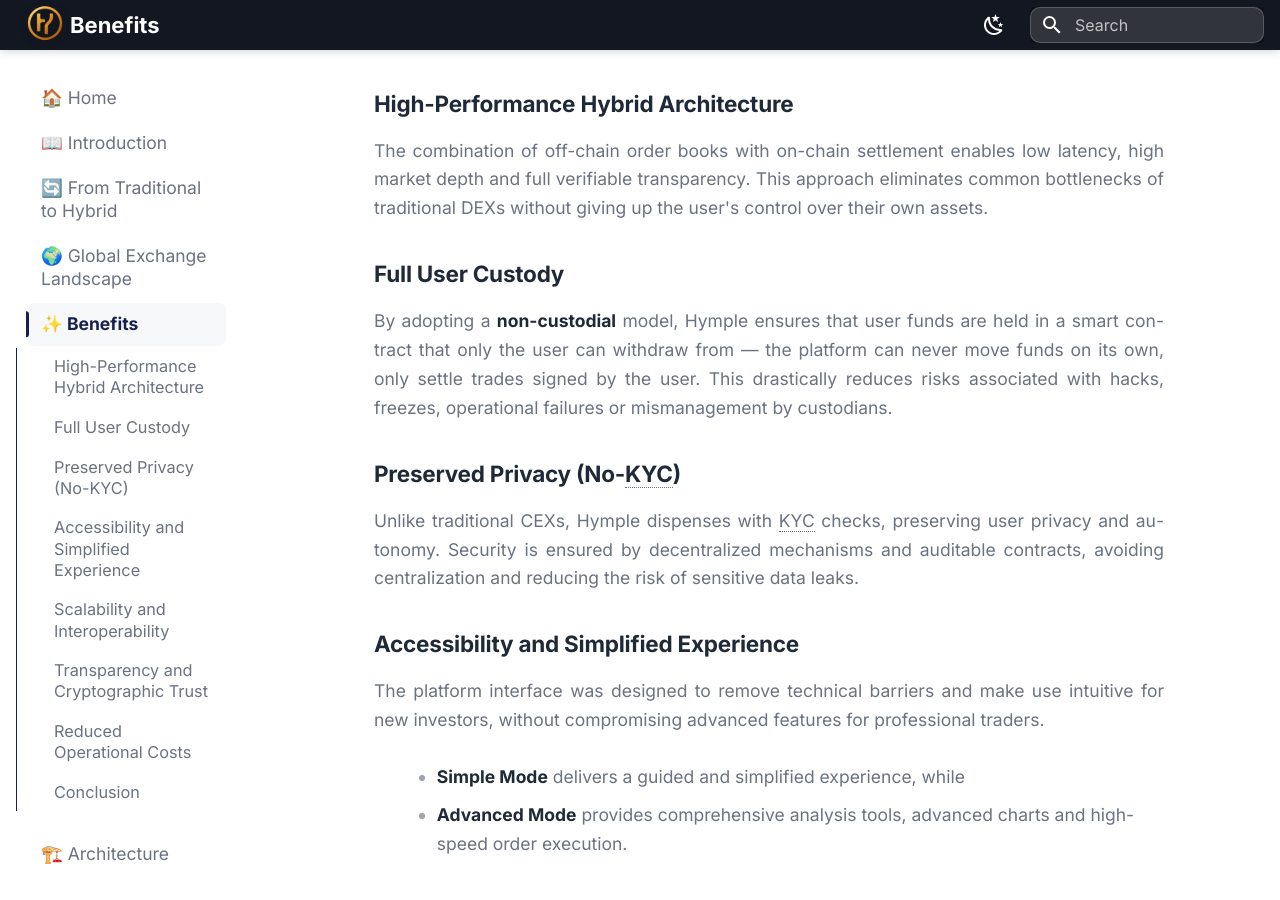
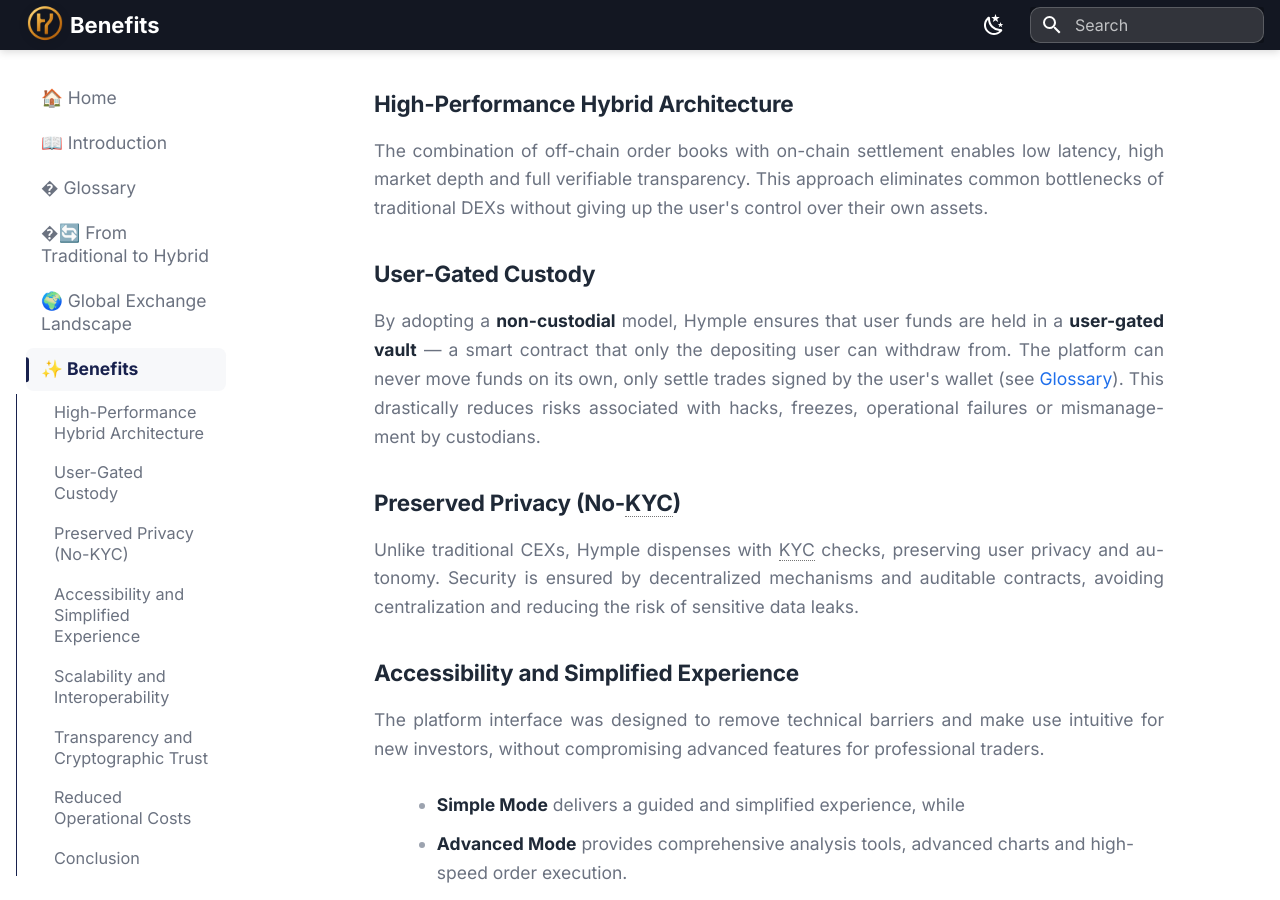
Before and after one commit to Hy-mple/hymple.docs, an MkDocs documentation site: the page built from docs/benefits.md, in a window 1280 px wide and 900 px high, scrolled down 346 px. Built offline with MkDocs 1.6.1 and Material for MkDocs 9.7.7, drawn with Linux system fonts in a browser that asks for light colours.

Commit message:
docs: adiciona glossário e ancora o modelo de custódia user-gated vault
- cria docs/glossary.md com definições canônicas (vault, settlement, operator, modos de UI, governança, status de entrega)
- registra o glossário no nav do mkdocs
- benefits.md: 'Full User Custody' → 'User-Gated Custody' com link ao glossário
- introduction.md: parágrafo do vault usa o termo do glossário

```diff
--- a/docs/benefits.md
+++ b/docs/benefits.md
@@ -15,9 +15,9 @@
 
 The combination of off-chain order books with on-chain settlement enables low latency, high market depth and full verifiable transparency. This approach eliminates common bottlenecks of traditional DEXs without giving up the user's control over their own assets.
 
-### Full User Custody
+### User-Gated Custody
 
-By adopting a **non-custodial** model, Hymple ensures that user funds are held in a smart contract that only the user can withdraw from — the platform can never move funds on its own, only settle trades signed by the user. This drastically reduces risks associated with hacks, freezes, operational failures or mismanagement by custodians.
+By adopting a **non-custodial** model, Hymple ensures that user funds are held in a **user-gated vault** — a smart contract that only the depositing user can withdraw from. The platform can never move funds on its own, only settle trades signed by the user's wallet (see [Glossary](glossary.md)). This drastically reduces risks associated with hacks, freezes, operational failures or mismanagement by custodians.
 
 ### Preserved Privacy (No-KYC)
 
--- a/mkdocs.yml
+++ b/mkdocs.yml
@@ -64,7 +64,8 @@
 nav:
   - 🏠 Home: index.md
   - 📖 Introduction: introduction.md
-  - 🔄 From Traditional to Hybrid: from-traditional-to-hybrid.md
+  - � Glossary: glossary.md
+  - �🔄 From Traditional to Hybrid: from-traditional-to-hybrid.md
   - 🌍 Global Exchange Landscape: global-exchange-landscape.md
   - ✨ Benefits: benefits.md
   - 🏗️ Architecture: architecture.md
```
Also changed, not shown: docs/glossary.md (added, +47 -0 lines), docs/introduction.md (+1 -1 lines).
